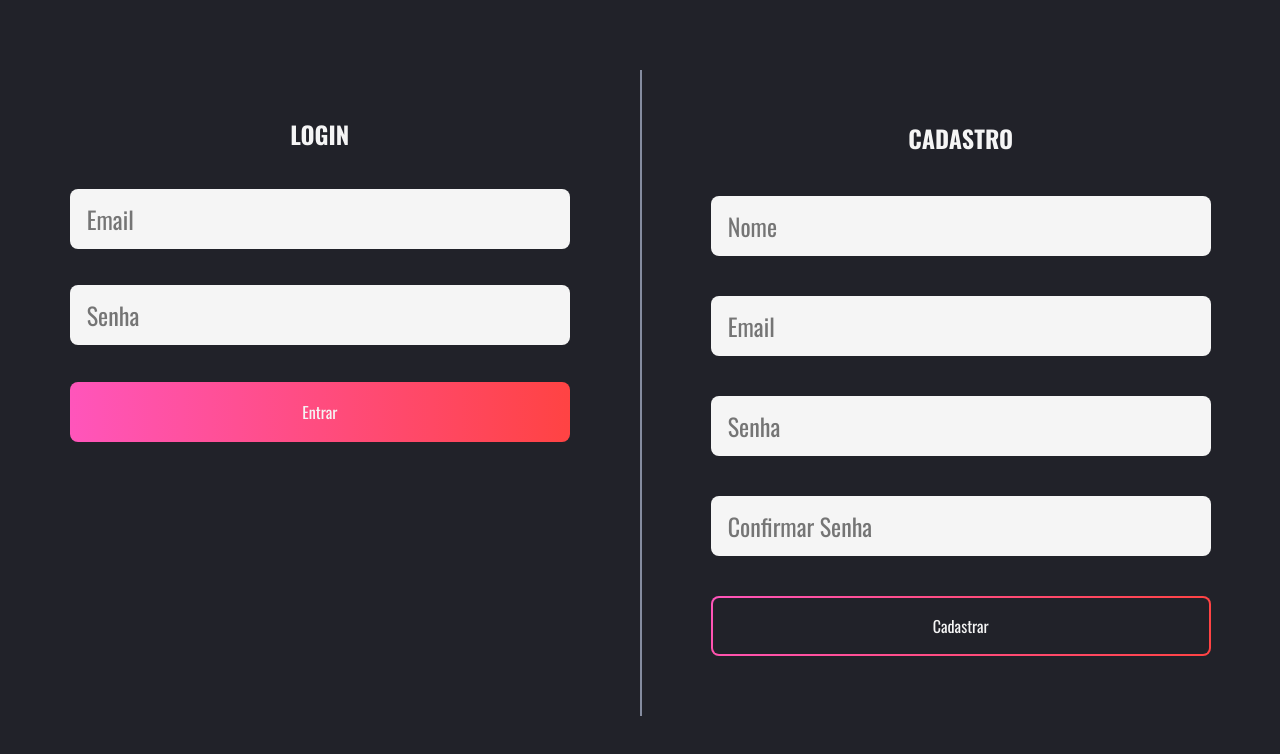
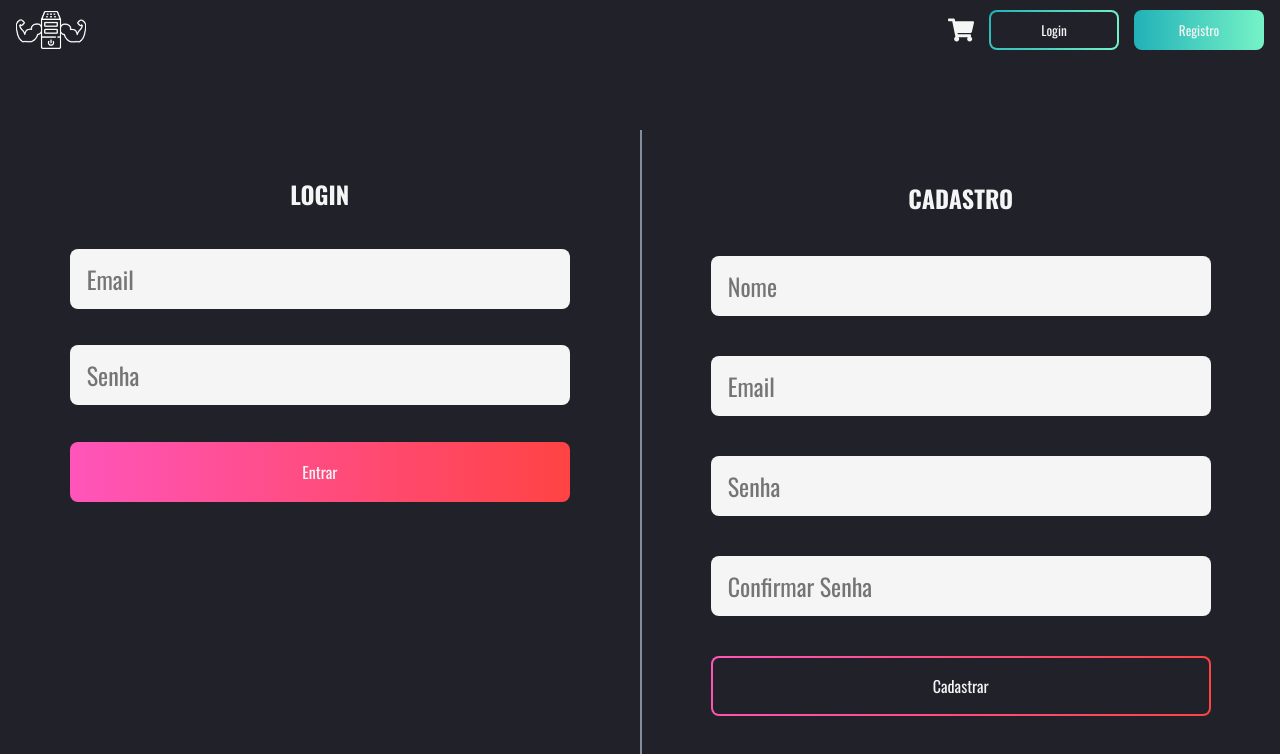
Before and after one commit to igormgg/pc-builder-capstone-q2, a React (Create React App) app: page /sign in a window 1280 px wide. Shown: the top 754 px of the page. Built offline with nearby package versions, Linux system fonts and the light colour scheme.

Commit message:
header styles done

```diff
--- /dev/null
+++ b/src/components/Header/index.jsx
@@ -0,0 +1,24 @@
+import { useHistory } from "react-router";
+import Logo from "../../assets/images/logo.png";
+import { FaShoppingCart } from "react-icons/fa";
+
+import { HeaderContainer } from "./styles";
+
+const Header = () => {
+  const history = useHistory();
+
+  return (
+    <HeaderContainer>
+      <img src={Logo} alt="Logo" onClick={() => history.push("/")} />
+      <div id="headerEnd">
+        <div id="buttonsDiv">
+          <button id="button1">Login</button>
+          <button id="button2">Registro</button>
+        </div>
+        <FaShoppingCart />
+      </div>
+    </HeaderContainer>
+  );
+};
+
+export default Header;
--- /dev/null
+++ b/src/components/Header/styles.js
@@ -0,0 +1,86 @@
+import styled from "styled-components";
+
+export const HeaderContainer = styled.div`
+  position: sticky;
+  top: 0px;
+  height: 60px;
+  padding: 5px 0 5px 0;
+  z-index: 2;
+  display: flex;
+  justify-content: space-between;
+  align-items: center;
+
+  img {
+    width: 70px;
+
+    :hover {
+      cursor: pointer;
+      filter: brightness(0.8);
+    }
+  }
+
+  #headerEnd {
+    display: flex;
+    align-items: center;
+    gap: 5px;
+
+    #buttonsDiv {
+      display: flex;
+      gap: 5px;
+
+      button {
+        width: 80px;
+        height: 30px;
+        border-radius: 8px;
+        color: var(--gray1);
+      }
+
+      #button1 {
+        border: solid 2px transparent;
+        background-image: linear-gradient(var(--gray4), var(--gray4)),
+          radial-gradient(circle at top left, #21b1b8, #76f3c6);
+        background-origin: border-box;
+        background-clip: content-box, border-box;
+
+        :hover {
+          border: none;
+          background: var(--gradient-2);
+        }
+      }
+
+      #button2 {
+        border: none;
+        background: var(--gradient-2);
+
+        :hover {
+          border: solid 2px transparent;
+          background-image: linear-gradient(var(--gray4), var(--gray4)),
+            radial-gradient(circle at top left, #21b1b8, #76f3c6);
+          background-origin: border-box;
+          background-clip: content-box, border-box;
+        }
+      }
+    }
+
+    svg {
+      font-size: 26px;
+      color: var(--gray1);
+    }
+  }
+
+  @media screen and (min-width: 769px) {
+    #headerEnd {
+      gap: 15px;
+      flex-direction: row-reverse;
+
+      #buttonsDiv {
+        gap: 15px;
+
+        button {
+          width: 130px;
+          height: 40px;
+        }
+      }
+    }
+  }
+`;
--- a/src/pages/Sign/index.jsx
+++ b/src/pages/Sign/index.jsx
@@ -3,6 +3,7 @@ import RegisterContainer from "../../components/RegisterContainer";
 import SignContainer from "./styles";
 import { useAuth } from "../../providers/auth";
 import { Redirect } from "react-router";
+import Header from "../../components/Header";
 
 const Sign = () => {
   const { token } = useAuth();
@@ -11,6 +12,7 @@ const Sign = () => {
   }
   return (
     <>
+      <Header />
       <SignContainer>
         <LoginContainer />
         <RegisterContainer />
```
